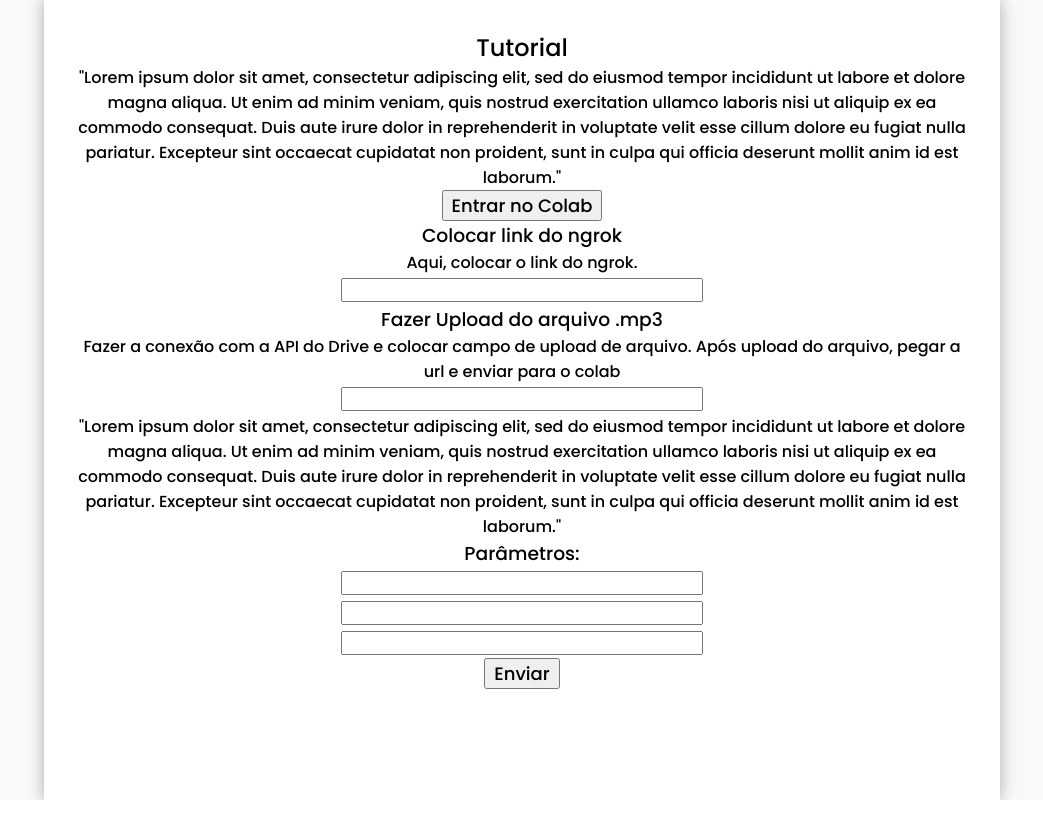
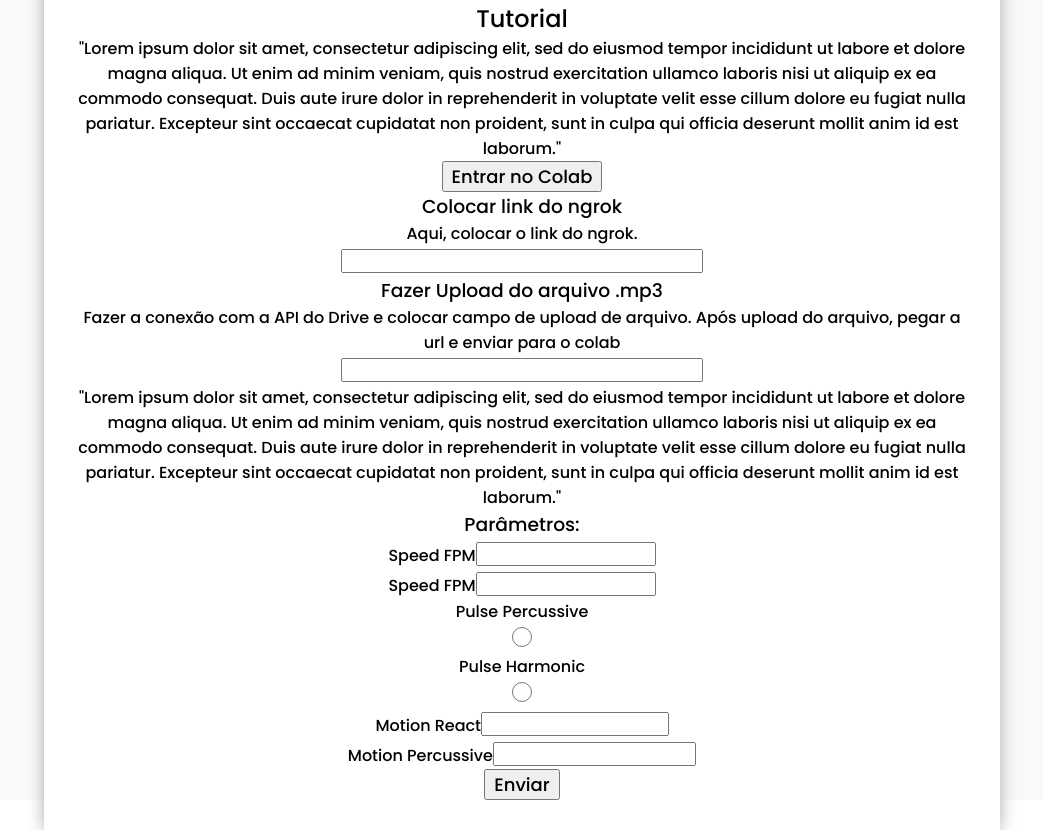
Before and after one commit to lcld99/projCriatComp, a React (Create React App) app: page / in a window 1280 px wide. Shown: the whole page, without its empty margins (118-1161 px from the left). Before the commit the page ends 800 px from the top, so only its background shows below. Built offline with nearby package versions, Linux system fonts and the light colour scheme.

Commit message:
Adicionado alguns campos de params para teste

```diff
--- a/package.json
+++ b/package.json
@@ -12,8 +12,8 @@
     "web-vitals": "^1.1.2"
   },
   "scripts": {
-    "start": "react-scripts start",
-    "build": "react-scripts build",
+    "start": "react-scripts --openssl-legacy-provider start",
+    "build": "react-scripts --openssl-legacy-provider build",
     "test": "react-scripts test",
     "eject": "react-scripts eject"
   },
--- a/src/pages/Home/Home.jsx
+++ b/src/pages/Home/Home.jsx
@@ -5,6 +5,27 @@ import "./style.css";
 const Home = () => {
   const [url, setUrl] = useState("");
   const [content, setContent] = useState("");
+  const googleColabUrl = "https://colab.research.google.com/drive/15Vvh8AYFG4ncD5OpiHdzM0XIwE2HaDeN#scrollTo=8uZ5OhHVfjug";
+  const [outputImageUrl, setOutputImageUrl] = useState("");
+  const [speed_fpm, setSpeed_fpm] = useState("");
+  const [pulse_react, setPulse_react] = useState("");
+  const [pulse_percussive, setPulse_percussive] = useState(true);
+  const [pulse_harmonic, setPulse_harmonic] = useState(false);
+  const [motion_react, setMotion_react] = useState("");
+  const [motion_percussive, setMotion_percussive] = useState(false);
+  const [isLoading, setIsLoading] = useState(false);
+
+  function generateImage_and_getImageUrl() {
+    const fetchApi = async () => {
+      const response = await fetch(
+        `${url}/generateImage?speed_fpm=${speed_fpm}&pulse_react=${pulse_react}&pulse_percussive=${pulse_percussive}&pulse_harmonic=${pulse_harmonic}&motion_react=${motion_react}&motion_percussive=${motion_percussive}}`
+      ).then((response) => {
+        setOutputImageUrl(response.url);
+        setIsLoading(false);
+      });
+    };
+    fetchApi();
+  }
 
   return (
     <div class="body-page">
@@ -31,7 +52,11 @@ const Home = () => {
         </div>
         <input
           type="text"
-          onChange={(event) => setUrl(event.target.value)}
+          onChange={(event) => {
+            setUrl(event.target.value)
+            event.preventDefault();
+            }
+          }
           value={url}
         ></input>
 
@@ -44,7 +69,6 @@ const Home = () => {
         </div>
         <input
           type="text"
-          onChange={(event) => setUrl(event.target.value)}
           value={url}
         ></input>
 
@@ -61,23 +85,67 @@ const Home = () => {
         </div>
         <div class="parameters">
           <h3 style={{ textAlign: "center" }}>Parâmetros:</h3>
-          <input
-            type="text"
-            onChange={(event) => setUrl(event.target.value)}
-            value={url}
-          ></input>
-          <input
-            type="text"
-            onChange={(event) => setUrl(event.target.value)}
-            value={url}
-          ></input>
-          <input
-            type="text"
-            onChange={(event) => setUrl(event.target.value)}
-            value={url}
-          ></input>
+          <div>
+          <label for="speed_fpm">Speed FPM</label>
+              <input
+                type="text"
+                id = "speed_fpm"
+                onChange={(event) => setSpeed_fpm(event.target.value)}
+                value={url}
+              ></input>
+          </div>
+          <div>
+            <label for="pulse_react">Speed FPM</label>
+            <input
+              type="text"
+              id = "pulse_react"
+              onChange={(event) => setPulse_react(event.target.value)}
+              value={url}
+            ></input>
+          </div>
+          <div>
+            <label for="pulse_percussive">Pulse Percussive</label>
+            <input
+              type="radio"
+              id = "pulse_percussive"
+              onChange={(event) => setPulse_percussive(event.target.value)}
+              value={url}
+            ></input>
+          </div>
+          <div>
+            <label for="pulse_harmonic">Pulse Harmonic</label>
+            <input
+              type="radio"
+              id = "pulse_harmonic"
+              onChange={(event) => setPulse_harmonic(event.target.value)}
+              value={url}
+            ></input>
+          </div>
+          <div>
+            <label for="motion_react">Motion React</label>
+            <input
+              type="text"
+              id = "motion_react"
+              onChange={(event) => setMotion_react(event.target.value)}
+              value={url}
+            ></input>
+          </div>
+          <div>
+            <label for="motion_percussive">Motion Percussive</label>
+            <input
+              type="text"
+              id = "motion_percussive"
+              onChange={(event) => setMotion_percussive(event.target.value)}
+              value={url}
+            ></input>
+          </div>
         </div>
-        <button onClick={() => {}}>Enviar</button>
+        <button onClick={(e) => {
+                  e.preventDefault();
+                  setIsLoading(true);
+                  generateImage_and_getImageUrl()
+                }
+              }>Enviar</button>
       </div>
     </div>
   );
```
Also changed, not shown: 1 other file (tests, documents, lock files or other folders).
